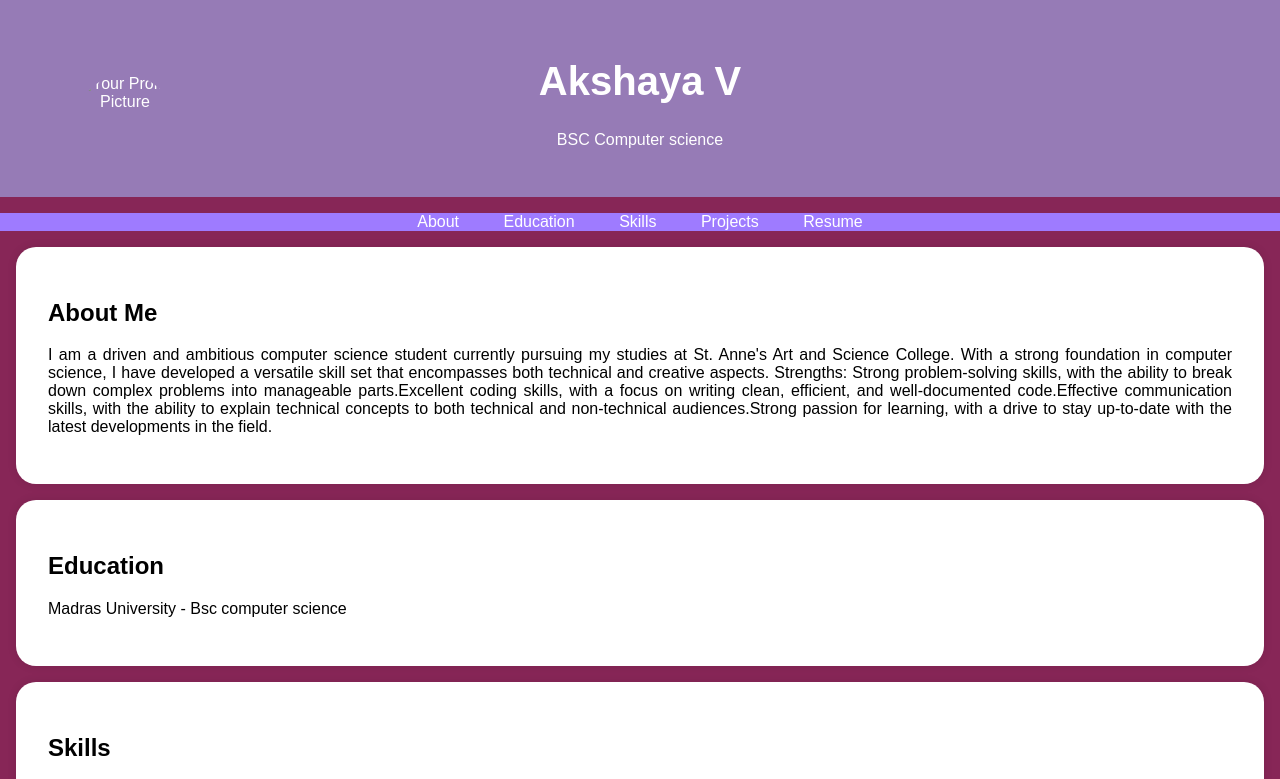
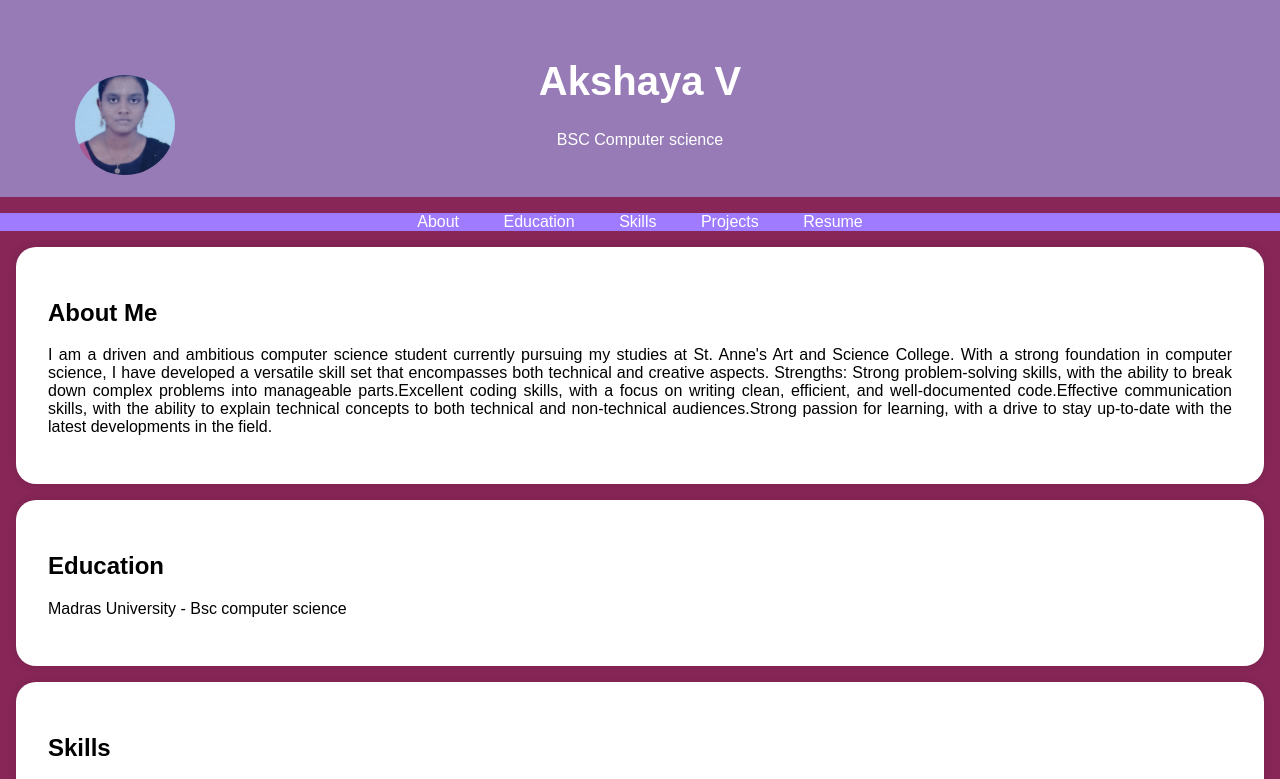
Before and after one commit to Akshaya-vijaykumar/digital-portfolio-, a plain HTML site: page index.html in a window 1280 px wide. Shown: the top 779 px of the page. Drawn offline with Linux system fonts and the light colour scheme.

Commit message:
Update index.html

```diff
--- a/index.html
+++ b/index.html
@@ -95,7 +95,7 @@
     <header>
         <div class="header-content">
             <!-- Add your profile picture here -->
-            <img src="passport photo.jpg" alt="Your Profile Picture" class="profile-picture">
+            <img src="IMG_20250321_110333~3.jpg" alt="Your Profile Picture" class="profile-picture">
             <h1>Akshaya V</h1>
             <p>BSC Computer science </p>
         </div>
```
